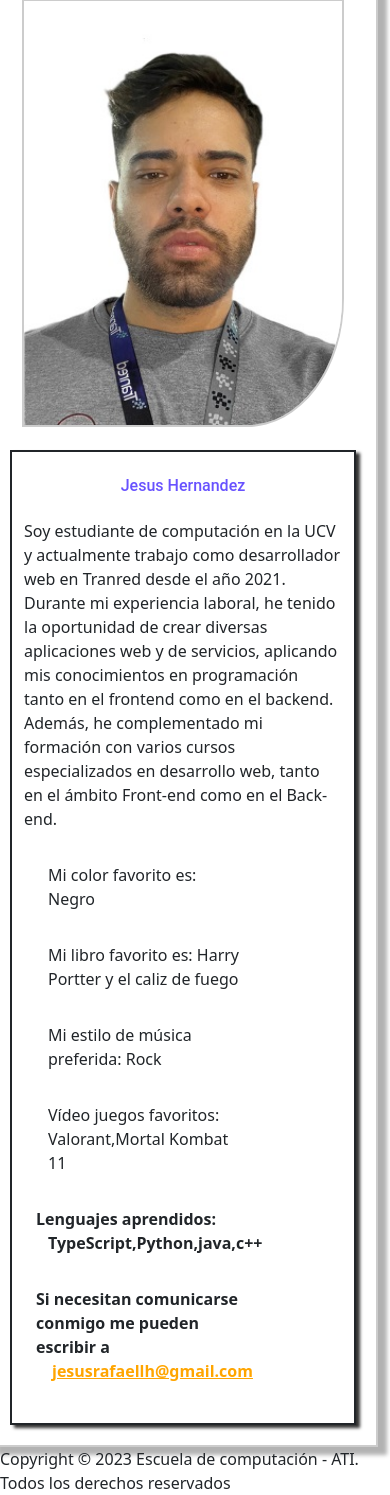
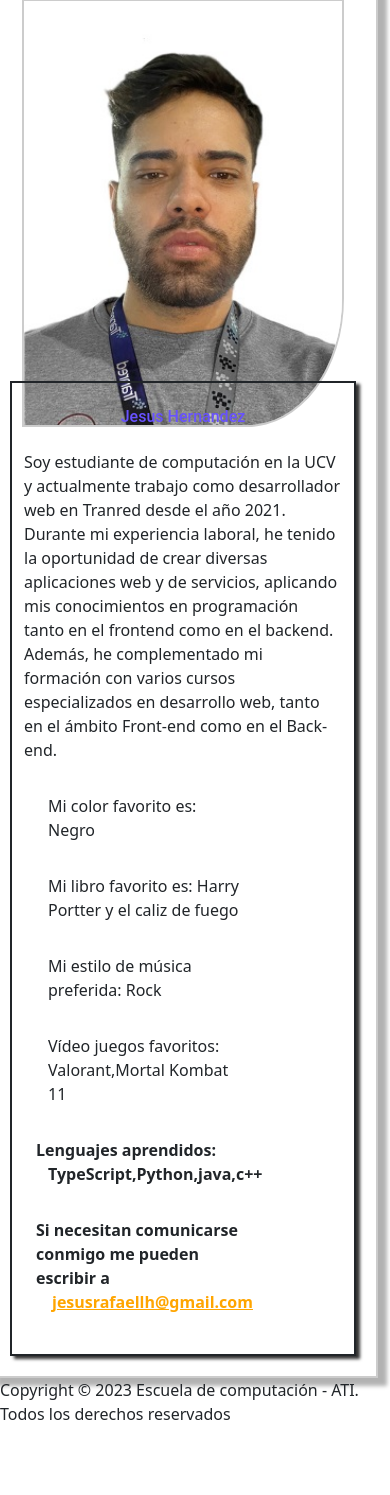
Before and after one commit to ATI1-UCV/ati_2023_1, a PHP site: page /perfil.html in a window 390 px wide. Shown: the part 132-1627 px from the top of the page. After the commit the page ends 1552 px from the top, so only its background shows below. Run offline with PHP 8.4, Linux system fonts and the light colour scheme; some libraries are stand-ins or nearby versions.

Commit message:
archivos reto 14

```diff
--- a/25523204/perfil.css
+++ b/25523204/perfil.css
@@ -100,7 +100,7 @@ path {
 	}
 
 	.profile-info {
-		margin-top: 60%;
+		margin-top: 40%;
 		display: flex;
 		align-items: center;
 		flex-direction: column;
--- a/25523204/perfil.html
+++ b/25523204/perfil.html
@@ -25,7 +25,7 @@
 		<section class="container-fluid _container">
 			<div class="row col-md-11 col-sm-12">
 				<div class="row col-md-11 col-sm-12 profile-box">
-					<div class="col-md-3 col-sm-11" id="foto">
+					<div class="col-md-3 col-sm-8" id="foto">
 						<img id="profile-image" src="" class="img-fluid" />
 						<figure>
 							<svg class="" viewBox="0 0 170 320" preserveAspectRatio="none">
```
